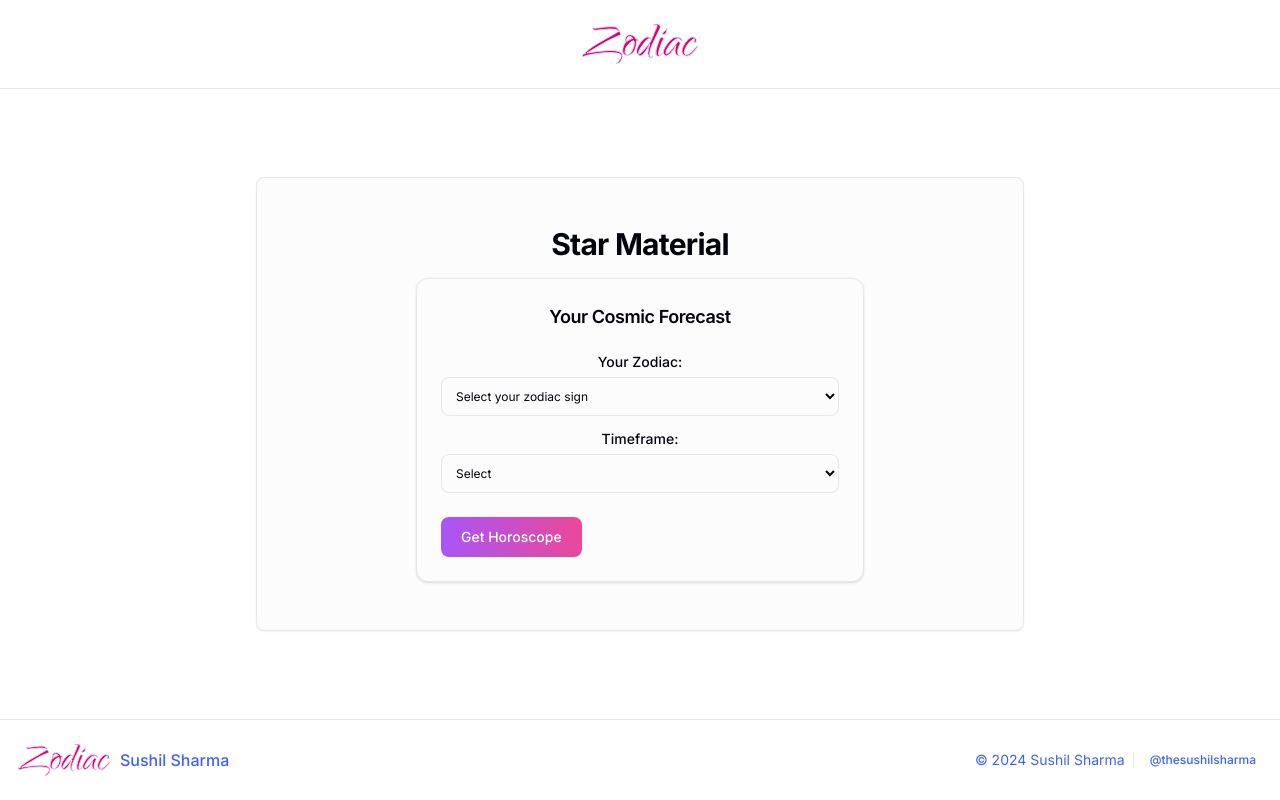
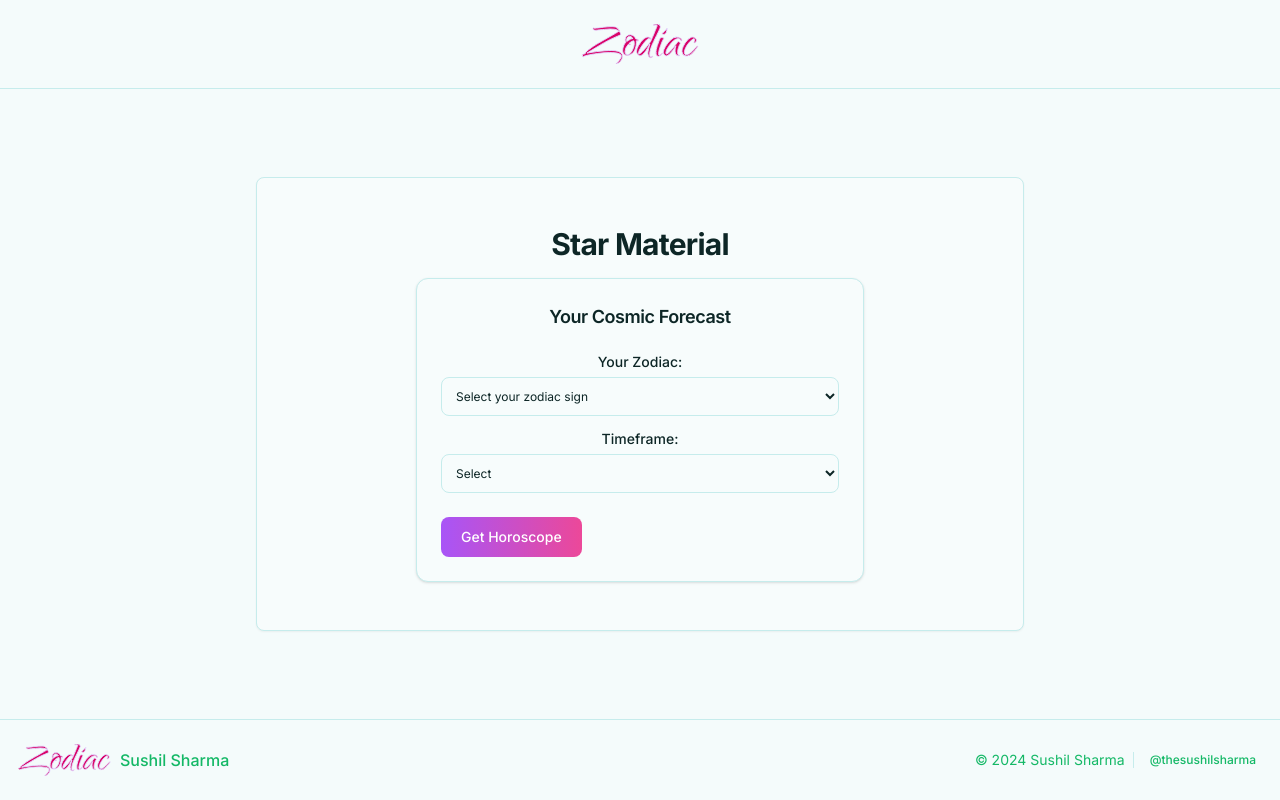
Before and after one commit to thesushilsharma/Zodiac, a Next.js app: page / in a window 1280 px wide. Built offline with nearby package versions, Linux system fonts and the light colour scheme.

Commit message:
updating tailiwind css

```diff
--- a/src/app/globals.css
+++ b/src/app/globals.css
@@ -10,58 +10,59 @@
 
 @layer base {
   :root {
-    --background: 229 57% 100%;
-    --foreground: 229 63% 4%;
-    --muted: 229 12% 86%;
-    --muted-foreground: 229 10% 37%;
-    --popover: 0 0% 99%;
-    --popover-foreground: 229 63% 3%;
-    --card: 0 0% 99%;
-    --card-foreground: 229 63% 3%;
-    --border: 220 13% 91%;
-    --input: 220 13% 91%;
-    --primary: 229 100% 62%;
-    --primary-foreground: 0 0% 100%;
-    --secondary: 229 20% 90%;
-    --secondary-foreground: 229 20% 30%;
-    --accent: 229 28% 85%;
-    --accent-foreground: 229 28% 25%;
-    --destructive: 3 100% 50%;
-    --destructive-foreground: 3 0% 100%;
-    --ring: 229 100% 62%;
-    --chart-1: 229 100% 62%;
-    --chart-2: 229 20% 90%;
-    --chart-3: 229 28% 85%;
-    --chart-4: 229 20% 93%;
-    --chart-5: 229 103% 62%;
+    --background: 180 50% 97%;
+    --foreground: 180 50% 10%;
+    --card: 180 50% 98%;
+    --card-foreground: 180 50% 10%;
+    --popover: 180 50% 98%;
+    --popover-foreground: 180 50% 10%;
+    --primary: 150 80% 40%;
+    --primary-foreground: 150 80% 98%;
+    --secondary: 35 90% 50%;
+    --secondary-foreground: 35 90% 10%;
+    --muted: 180 30% 90%;
+    --muted-foreground: 180 30% 40%;
+    --accent: 330 70% 60%;
+    --accent-foreground: 330 70% 10%;
+    --destructive: 0 90% 60%;
+    --destructive-foreground: 0 90% 98%;
+    --border: 180 50% 85%;
+    --input: 180 50% 85%;
+    --ring: 150 80% 40%;
     --radius: 0.5rem;
+    --chart-1: 150 80% 40%;
+    --chart-2: 35 90% 50%;
+    --chart-3: 330 70% 60%;
+    --chart-4: 200 90% 50%;
+    --chart-5: 50 90% 50%;
   }
 
   .dark {
-    --background: 229 41% 4%;
-    --foreground: 229 23% 99%;
-    --muted: 229 12% 14%;
-    --muted-foreground: 229 10% 63%;
-    --popover: 229 41% 5%;
-    --popover-foreground: 0 0% 100%;
-    --card: 229 41% 5%;
-    --card-foreground: 0 0% 100%;
-    --border: 215 27.9% 16.9%;
-    --input: 215 27.9% 16.9%;
-    --primary: 229 100% 62%;
-    --primary-foreground: 0 0% 100%;
-    --secondary: 229 14% 8%;
-    --secondary-foreground: 229 14% 68%;
-    --accent: 229 23% 17%;
-    --accent-foreground: 229 23% 77%;
-    --destructive: 3 89% 54%;
-    --destructive-foreground: 0 0% 100%;
-    --ring: 229 100% 62%;
-    --chart-1: 229 100% 62%;
-    --chart-2: 229 14% 8%;
-    --chart-3: 229 23% 17%;
-    --chart-4: 229 14% 11%;
-    --chart-5: 229 103% 62%;
+    --background: 200 70% 10%;
+    --foreground: 180 50% 97%;
+    --card: 200 70% 12%;
+    --card-foreground: 180 50% 97%;
+    --popover: 200 70% 12%;
+    --popover-foreground: 180 50% 97%;
+    --primary: 150 80% 50%;
+    --primary-foreground: 150 80% 10%;
+    --secondary: 35 90% 60%;
+    --secondary-foreground: 35 90% 10%;
+    --muted: 200 50% 20%;
+    --muted-foreground: 180 30% 80%;
+    --accent: 330 70% 70%;
+    --accent-foreground: 330 70% 10%;
+    --destructive: 0 90% 70%;
+    --destructive-foreground: 0 90% 10%;
+    --border: 200 70% 30%;
+    --input: 200 70% 30%;
+    --ring: 150 80% 50%;
+    --radius: 0.75rem;
+    --chart-1: 150 80% 50%;
+    --chart-2: 35 90% 60%;
+    --chart-3: 330 70% 70%;
+    --chart-4: 200 90% 60%;
+    --chart-5: 50 90% 60%;
   }
 }
 
```
